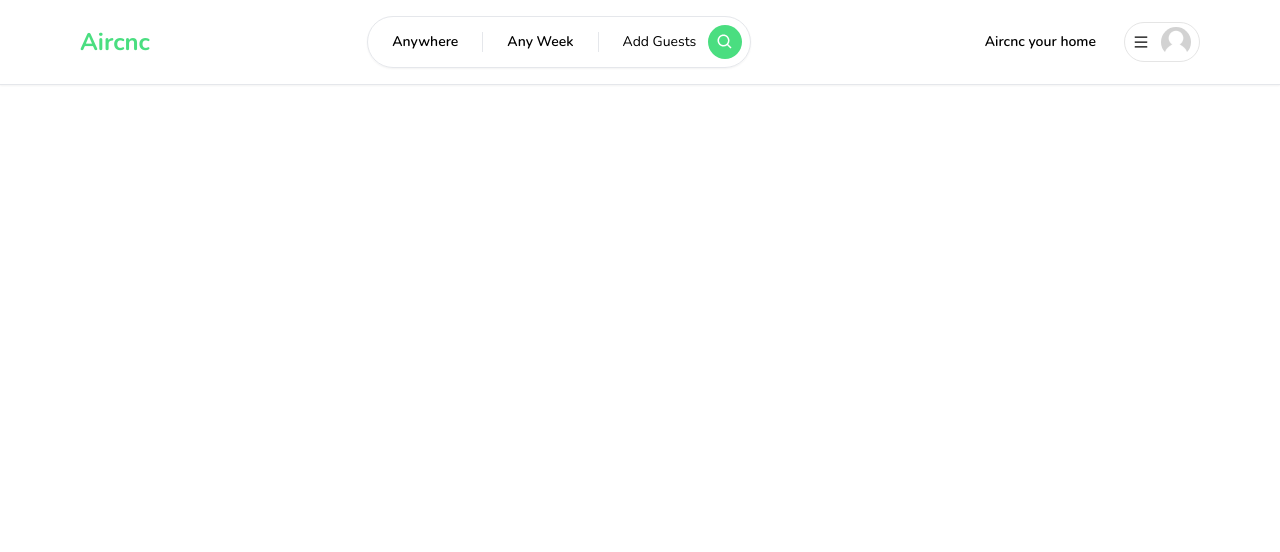
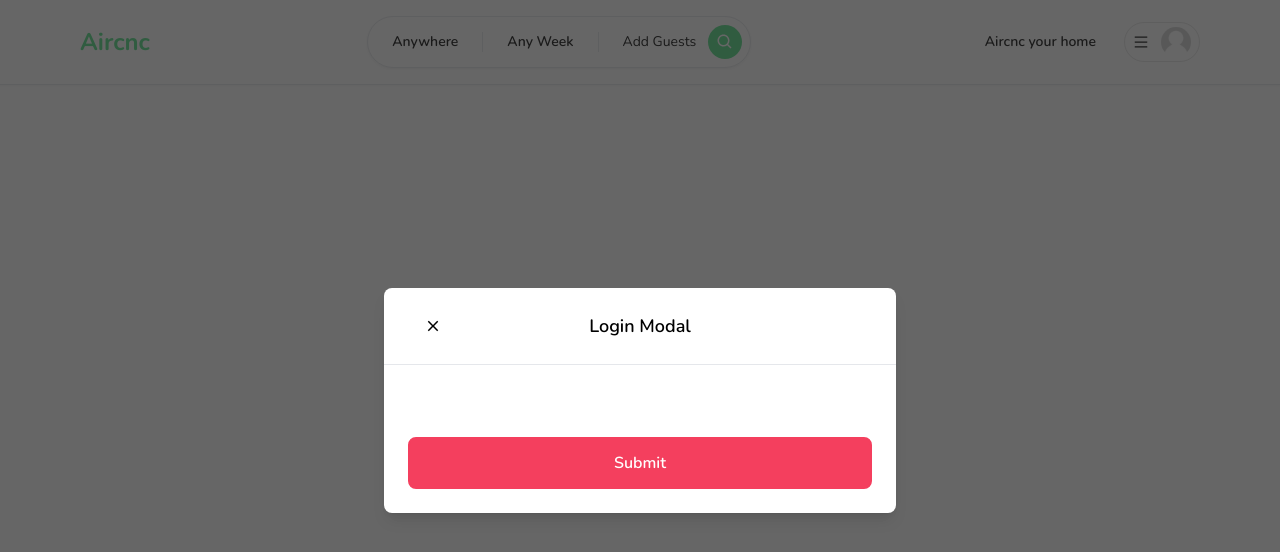
Before and after one commit to masrur-sakib/aircnc, a Next.js app: page / in a window 1280 px wide. Shown: the top 552 px of the page. Built offline with nearby package versions, Linux system fonts and the light colour scheme.

Commit message:
modal main component skeleton developed.

```diff
--- /dev/null
+++ b/app/components/Button.tsx
@@ -0,0 +1,58 @@
+"use client";
+
+import { IconType } from "react-icons";
+
+interface ButtonProps {
+  label: string;
+  onClick: (e: React.MouseEvent<HTMLButtonElement>) => void;
+  disabled?: boolean;
+  outline?: boolean;
+  small?: boolean;
+  icon?: IconType;
+}
+
+const Button: React.FC<ButtonProps> = ({
+  label,
+  onClick,
+  disabled,
+  outline,
+  small,
+  icon: Icon,
+}) => {
+  return (
+    <button
+      onClick={onClick}
+      disabled={disabled}
+      className={`
+    relative
+    disabled:opacity-70
+    disabled:cursor-not-allowed
+    rounded-lg
+    hover:opacity-80
+    transition
+    w-full
+    ${outline ? "bg-white" : "bg-rose-500"}
+    ${outline ? "border-black" : "border-rose-500"}
+    ${outline ? "text-black" : "text-white"}
+    ${small ? "py-1" : "py-3"}
+    ${small ? "text-sm" : "text-md"}
+    ${small ? "font-light" : "font-semibold"}
+    ${small ? "border-[1px]" : "border-2"}
+  `}
+    >
+      {Icon && (
+        <Icon
+          size={24}
+          className="
+                absolute
+                left-4
+                top-3
+            "
+        />
+      )}
+      {label}
+    </button>
+  );
+};
+
+export default Button;
--- /dev/null
+++ b/app/components/ClientOnly.tsx
@@ -0,0 +1,22 @@
+"use client";
+
+import { useEffect, useState } from "react";
+
+interface ClientsOnlyProps {
+  children: React.ReactNode;
+}
+
+const ClientOnly: React.FC<ClientsOnlyProps> = ({ children }) => {
+  const [hasMounted, setHasMounted] = useState(false);
+
+  useEffect(() => {
+    setHasMounted(true);
+  }, []);
+
+  if (!hasMounted) {
+    return null;
+  }
+  return <>{children}</>;
+};
+
+export default ClientOnly;
--- /dev/null
+++ b/app/components/Modals/Modal.tsx
@@ -0,0 +1,190 @@
+"use client";
+
+import { useState, useEffect, useCallback } from "react";
+import { IoMdClose } from "react-icons/io";
+import Button from "../Button";
+
+interface ModalProps {
+  isOpen?: boolean;
+  onClose: () => void;
+  onSubmit: () => void;
+  title?: string;
+  body?: React.ReactElement;
+  footer?: React.ReactElement;
+  actionLabel: string;
+  disabled?: boolean;
+  secondaryAction?: () => void;
+  secondaryActionLabel?: string;
+}
+
+const Modal: React.FC<ModalProps> = ({
+  isOpen,
+  onClose,
+  onSubmit,
+  title,
+  body,
+  footer,
+  actionLabel,
+  disabled,
+  secondaryAction,
+  secondaryActionLabel,
+}) => {
+  const [showModal, setShowModal] = useState(isOpen);
+
+  useEffect(() => {
+    setShowModal(isOpen);
+  }, [isOpen]);
+
+  const handleClose = useCallback(() => {
+    if (disabled) {
+      return;
+    }
+
+    setShowModal(false);
+    setTimeout(() => {
+      onClose();
+    }, 300);
+  }, [disabled, onClose]);
+
+  const handleSubmit = useCallback(() => {
+    if (disabled) {
+      return;
+    }
+
+    onSubmit();
+  }, [disabled, onSubmit]);
+
+  const handleSecondaryAction = useCallback(() => {
+    if (disabled || !secondaryAction) {
+      return;
+    }
+
+    secondaryAction();
+  }, [disabled, secondaryAction]);
+
+  if (!isOpen) {
+    return null;
+  }
+  return (
+    <>
+      <div
+        className="
+      justify-center
+      items-center
+      flex
+      overflow-x-hidden
+      overflow-y-auto
+      fixed
+      inset-0
+      z-50
+      outline-none
+      focus:outline-none
+      bg-neutral-800/70
+    "
+      >
+        <div
+          className="
+          relative
+          w-full
+          md:w-4/6
+          lg:w-3/6
+          xl:w-2/5
+          my-6
+          mx-auto
+          h-full
+          lg-h-auto
+          md:h-auto
+        "
+        >
+          <div
+            className={`
+            translate
+            duration-300
+            h-full
+            ${showModal ? "translate-y-0" : "translate-y-full"}
+            ${showModal ? "opacity-100" : "opacity-0"}
+          `}
+          >
+            <div
+              className="
+              translate
+              h-full
+              lg:h-auto
+              md:h-auto
+              border-0
+              rounded-lg
+              shadow-lg
+              relative
+              flex
+              flex-col
+              w-full
+              bg-white
+              outline-none
+              focus:outline-none
+            "
+            >
+              {/* Header */}
+              <div
+                className="
+                flex
+                items-center
+                p-6
+                rounded-t
+                justify-center
+                relative
+                border-b-[1px]
+              "
+              >
+                <button
+                  onClick={handleClose}
+                  className="
+                  p-1
+                  border-0
+                  hover:opacity-70
+                  transition
+                  absolute
+                  left-9
+                "
+                >
+                  <IoMdClose size={18} />
+                </button>
+                <div className="text-lg font-semibold">{title}</div>
+              </div>
+
+              {/* Body */}
+              <div className="relative p-6 flex-auto">{body}</div>
+              {/* Footer */}
+              <div className="flex flex-col gap-2 p-6">
+                <div
+                  className="
+                  flex
+                  flex-row
+                  items-center
+                  gap-4
+                  w-full
+                "
+                >
+                  {secondaryAction && secondaryActionLabel && (
+                    <Button
+                      outline
+                      disabled={disabled}
+                      label={secondaryActionLabel}
+                      onClick={handleSecondaryAction}
+                    />
+                  )}
+                  <Button
+                    disabled={disabled}
+                    label={actionLabel}
+                    onClick={handleClose}
+                  />
+                </div>
+              </div>
+            </div>
+          </div>
+        </div>
+      </div>
+    </>
+  );
+};
+
+export default Modal;
--- a/app/layout.tsx
+++ b/app/layout.tsx
@@ -2,6 +2,7 @@ import { Nunito } from "next/font/google";
 import "./globals.css";
 import type { Metadata } from "next";
 import Navbar from "./components/Navbar/Navbar";
+import Modal from "./components/Modals/Modal";
 
 const font = Nunito({ subsets: ["latin"] });
 
@@ -18,6 +19,7 @@ export default function RootLayout({
   return (
     <html lang="en">
       <body className={font.className}>
+        <Modal title="Login Modal" isOpen actionLabel="Submit" />
         <Navbar />
         {children}
       </body>
```
